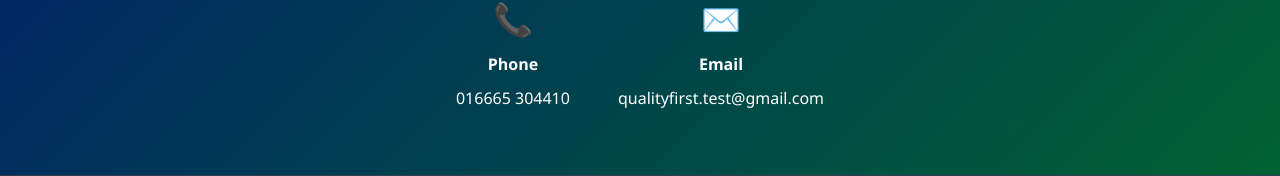
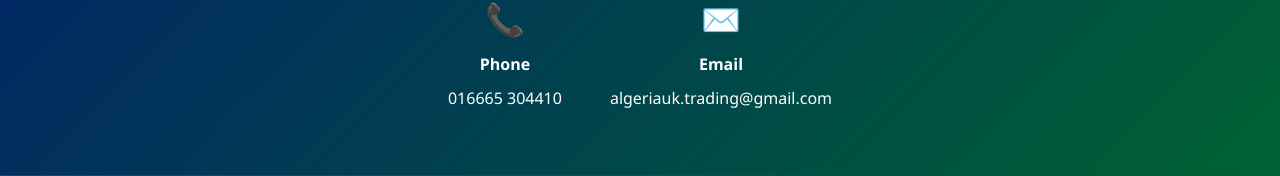
Before and after one commit to younes478/qualityfirst-website, a React (Create React App) app: page / in a window 1280 px wide. Shown: the part 4185-4361 px from the top of the page. Built offline with nearby package versions, Linux system fonts and the light colour scheme.

Commit message:
Added SEO meta tags for better Google visibility

```diff
--- a/src/App.js
+++ b/src/App.js
@@ -397,7 +397,7 @@ Les partenariats réussis mélangent l'efficacité britannique avec la construct
             <div className="contact-item">
               <div className="contact-icon">✉️</div>
               <strong>{t('email')}</strong>
-              <span>qualityfirst.test@gmail.com</span>
+              <span>algeriauk.trading@gmail.com</span>
             </div>
           </div>
         </div>
```
